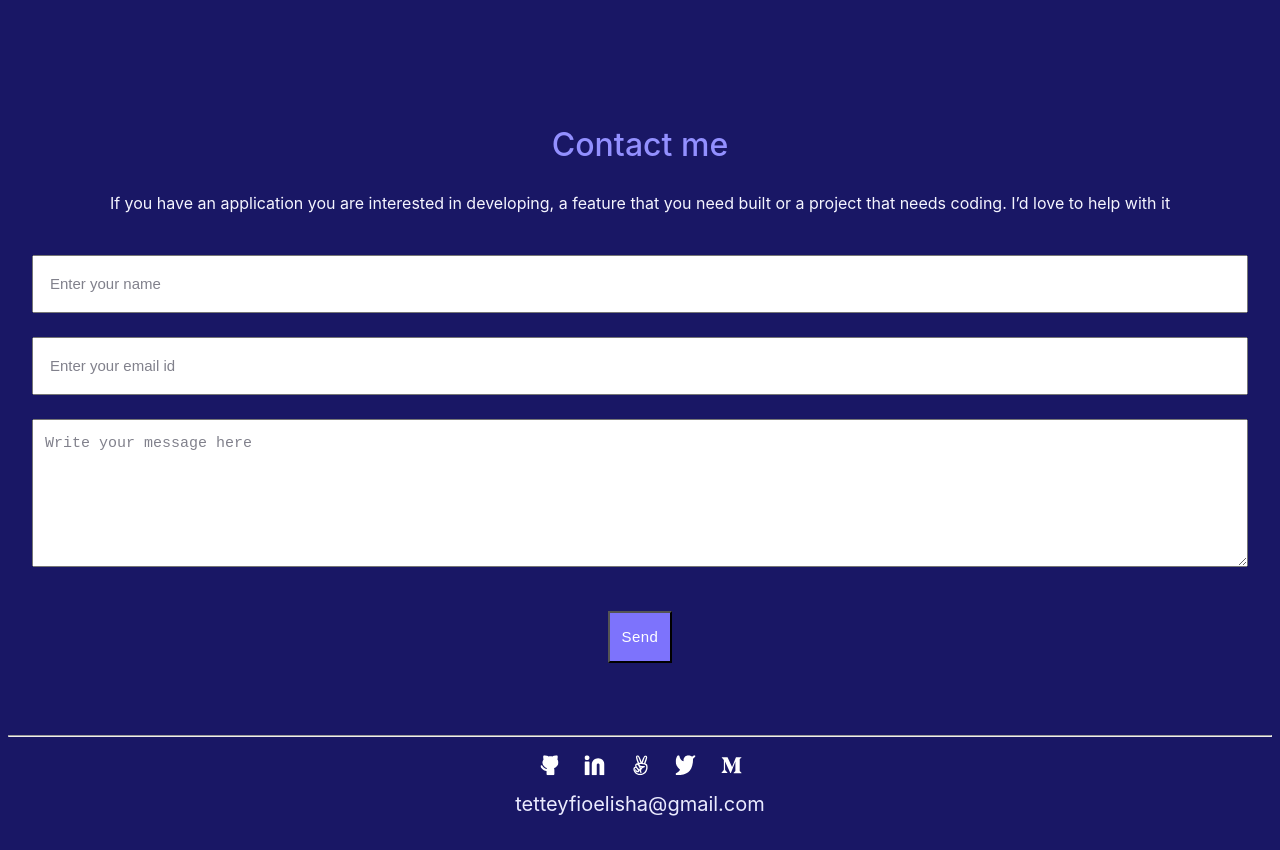
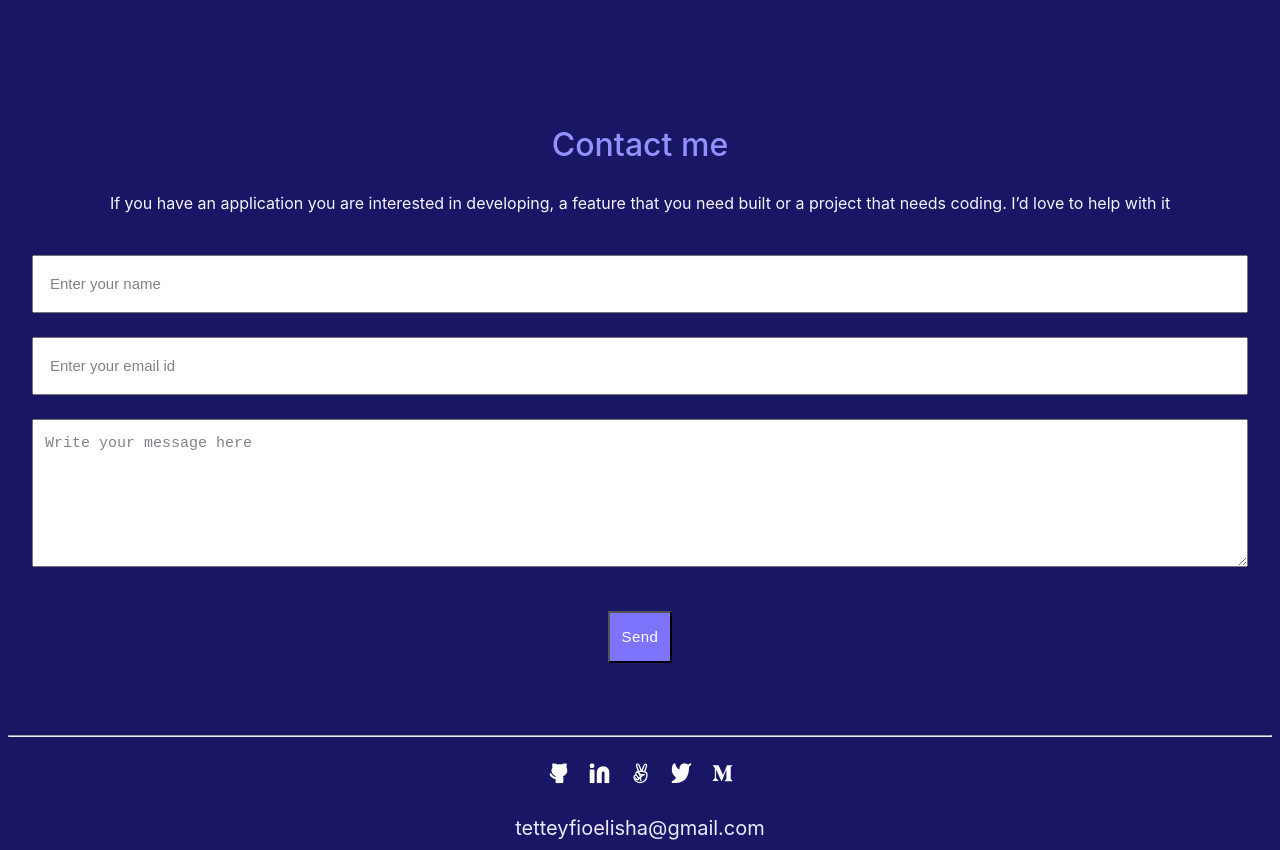
Before and after one commit to Elisha-Tetteyfio/My-portfolio, a website: page index.html in a window 1280 px wide. Shown: the part 2744-3594 px from the top of the page. Before the commit the page ends 3570 px from the top, so only its background shows below. Drawn offline with Linux system fonts and the light colour scheme.

Commit message:
Correct mistakes from review

```diff
--- a/index.html
+++ b/index.html
@@ -119,11 +119,23 @@
     </section>
         <hr>
         <footer>
-            <img src="Icons/git.svg" alt="Github">
-            <img src="Icons/linkedin.svg" alt="LinkedIn">
-            <img src="Icons/Enabled.svg" alt="2">
-            <img src="Icons/twitter.svg" alt="Twitter">
-            <img src="Icons/Disabled.svg" alt="1">
+            <ul>
+                <li>
+                    <a href="https://github.com/Elisha-Tetteyfio"> <img src="Icons/git.svg" alt="Github"> </a>
+                </li>
+                <li>
+                    <a href="https://linkedin.com"> <img src="Icons/linkedin.svg" alt="LinkedIn"> </a>
+                </li>
+                <li>
+                    <a href="https://microverse.org"> <img src="Icons/Enabled.svg" alt="2"> </a>
+                </li>
+                <li>
+                    <a href="https://twitter.com"> <img src="Icons/twitter.svg" alt="Twitter"> </a>
+                </li>
+                <li>
+                    <a href="https://microverse.org"><img src="Icons/Disabled.svg" alt="1"></a>
+                </li>
+            </ul>
             <div>tetteyfioelisha@gmail.com</div>
         </footer>
 
--- a/style.css
+++ b/style.css
@@ -325,3 +325,9 @@
   line-height: 28px;
   color: #ebebff;
 }
+
+footer ul {
+  display: flex;
+  justify-content: center;
+  padding: 0;
+}
```
